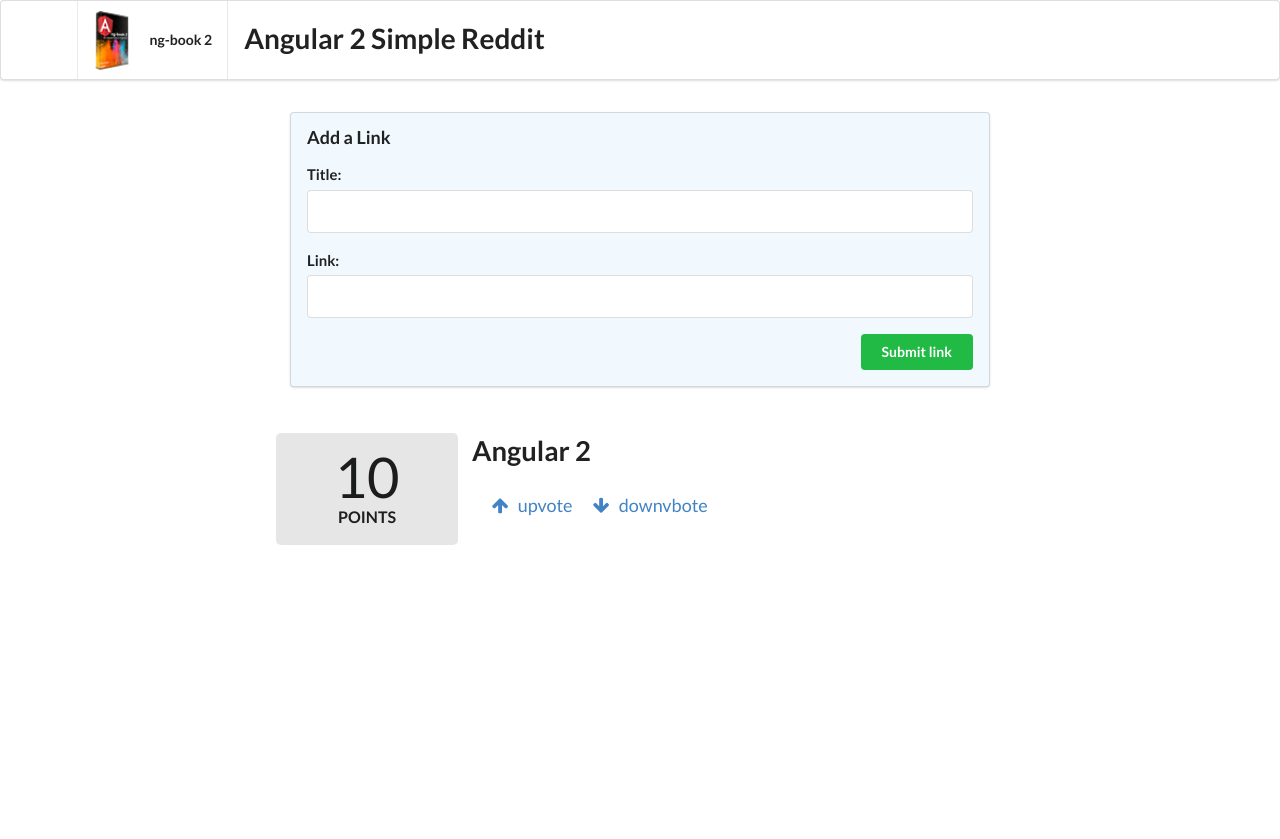
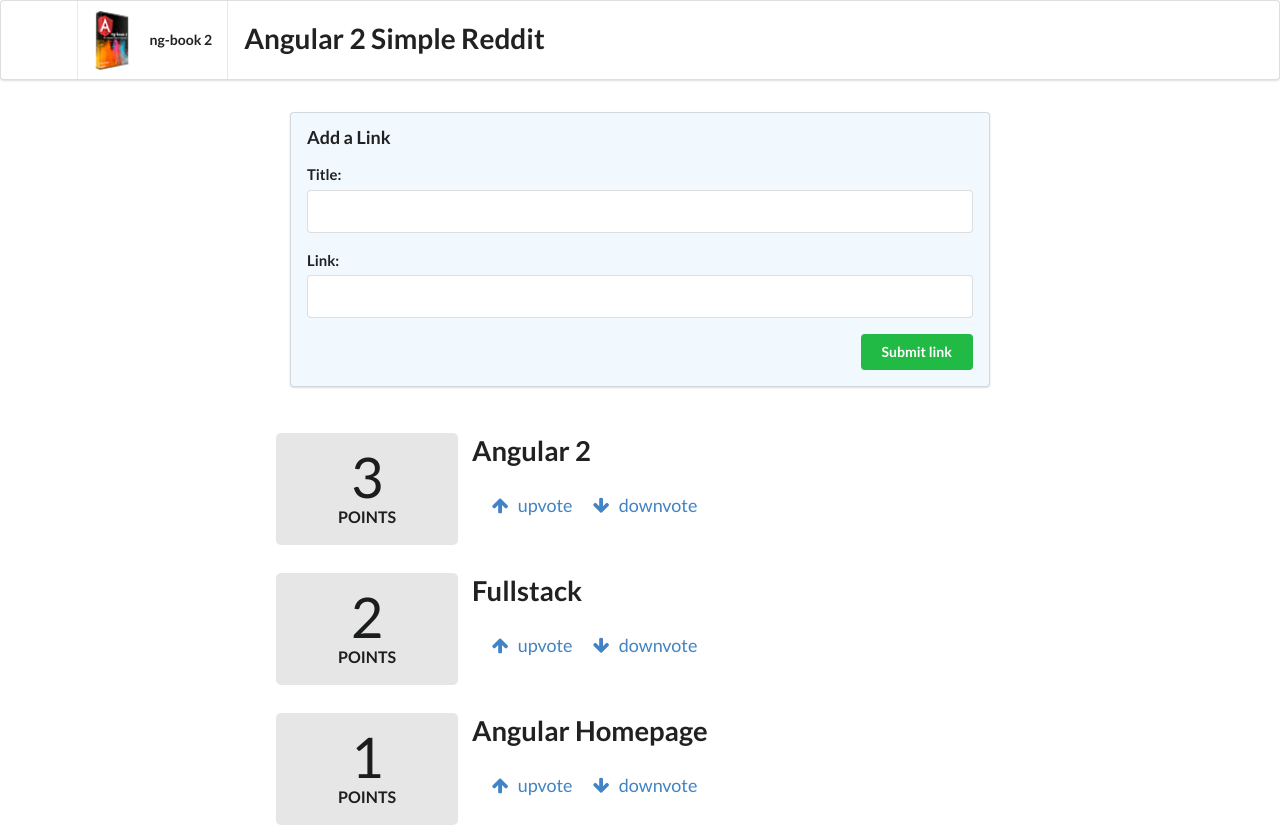
Before and after one commit to t-stubbs/angular-reddit-clone, an Angular app: page / in a window 1280 px wide. Before the commit the page ends 800 px from the top, so only its background shows below. Built offline with nearby package versions, Linux system fonts and the light colour scheme.

Commit message:
Change article component from using hardcoded to dynamic data

```diff
--- a/src/app/app.component.html
+++ b/src/app/app.component.html
@@ -17,6 +17,8 @@
 </form>
 
 <div class="ui grid posts">
-  <app-article>
+  <app-article
+    *ngFor="let article of articles"
+    [article]="article">
   </app-article>
 </div>
--- a/src/app/app.component.ts
+++ b/src/app/app.component.ts
@@ -1,4 +1,5 @@
 import {Component} from '@angular/core';
+import {Article} from './article/article.model';
 
 @Component({
   selector: 'app-root',
@@ -6,7 +7,15 @@
   styleUrls: ['./app.component.css']
 })
 export class AppComponent {
-  title = 'app';
+  articles: Article[];
+
+  constructor() {
+    this.articles = [
+      new Article('Angular 2', 'http://angular.io', 3),
+      new Article('Fullstack', 'http://fullstack.io', 2),
+      new Article('Angular Homepage', 'http://angular.io', 1),
+    ];
+  }
 
   public addArticle(title: HTMLInputElement, link: HTMLInputElement): boolean {
     console.log(`Adding artcle title: ${title.value} and link: ${link.value}`);
--- a/src/app/article/article.component.html
+++ b/src/app/article/article.component.html
@@ -22,7 +22,7 @@
     <li class="item">
       <a href (click)="voteDown()">
         <i class="arrow down icon"></i>
-        downvbote
+        downvote
       </a>
     </li>
   </ul>
--- a/src/app/article/article.component.ts
+++ b/src/app/article/article.component.ts
@@ -1,5 +1,5 @@
-import {Component, HostBinding, OnInit} from '@angular/core';
-import { Article } from './article.model';
+import {Component, HostBinding, OnInit, Input} from '@angular/core';
+import {Article} from './article.model';
 
 @Component({
   selector: 'app-article',
@@ -8,13 +8,9 @@
 })
 export class ArticleComponent implements OnInit {
   @HostBinding('attr.class') cssClass = 'row';
-  public article: Article;
+  @Input() article: Article;
 
   constructor() {
-    this.article = new Article(
-      'Angular 2',
-      'http://angular.io',
-      10);
   }
 
   public voteUp(): boolean {
```
